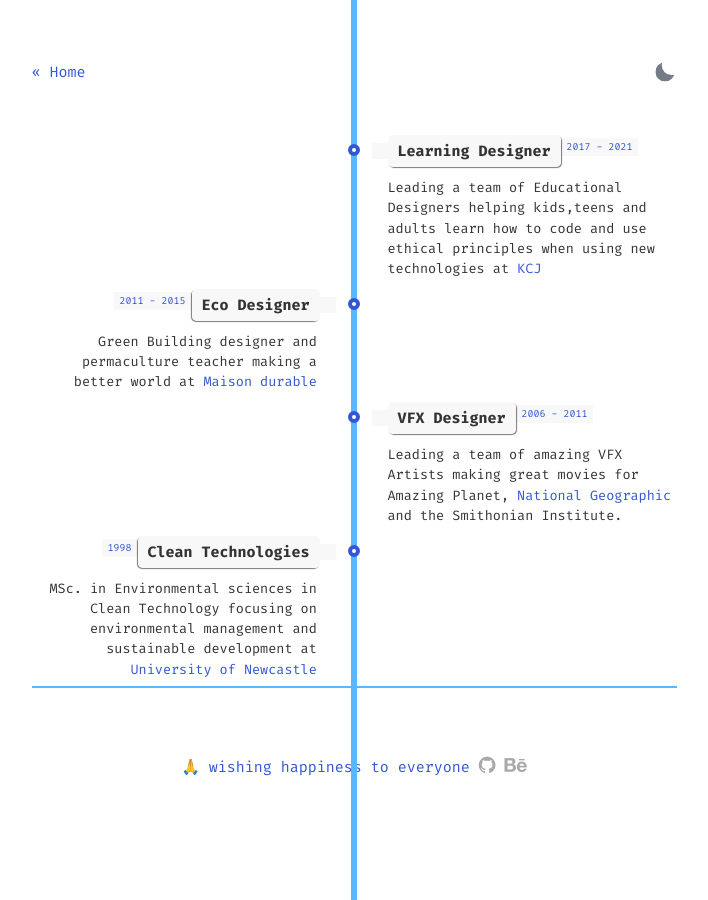
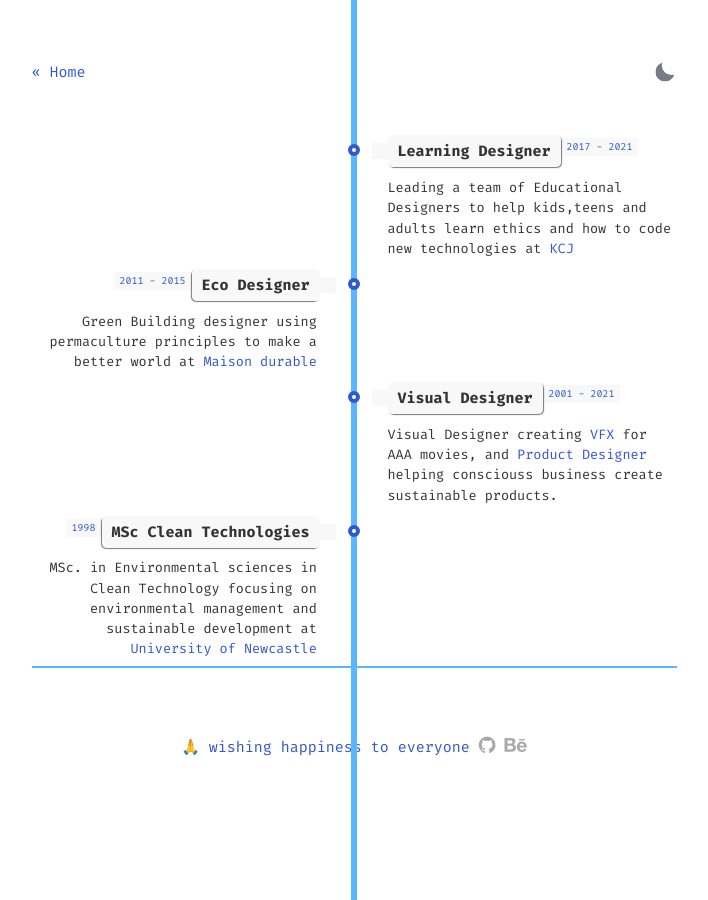
Before and after one commit to bernatferragut/WEB2, a Jekyll site: the page built from about.html, in a window 1280 px wide. Shown: the whole page, without its empty margins (286-994 px from the left). Built offline with Jekyll 4.4.1, drawn with Linux system fonts in a browser that asks for light colours.

Commit message:
new content

```diff
--- a/about.html
+++ b/about.html
@@ -15,7 +15,7 @@ layout: about
                     <span class="time-wrapper"><span class="time">2017 - 2021</span></span>
                 </div>
                 <div class="desc">
-                    Leading a team of Educational Designers helping kids,teens and adults learn how to code and use ethical principles when using new technologies at <a href="https://kcj.org" target="_top">KCJ</a>
+                    Leading a team of Educational Designers to help kids,teens and adults learn ethics and how to code new technologies at <a href="https://kcj.org" target="_top">KCJ</a>
                 </div>
             </div>
         </li>
@@ -28,7 +28,7 @@ layout: about
                     <span class="time-wrapper"><span class="time">2011 - 2015</span></span>
                 </div>
                 <div class="desc">
-                   Green Building designer and permaculture teacher making a better world at
+                   Green Building designer using permaculture principles to make a better world at
                    <a href="https://maisondurableportneuf.blogspot.com/" target="_top">Maison durable</a>
                 </div>
             </div>
@@ -38,12 +38,12 @@ layout: about
         <li>
             <div class="direction-r">
                 <div class="flag-wrapper">
-                    <span class="flag">VFX Designer</span>
-                    <span class="time-wrapper"><span class="time">2006 - 2011</span></span>
+                    <span class="flag">Visual Designer</span>
+                    <span class="time-wrapper"><span class="time">2001 - 2021</span></span>
                 </div>
                 <div class="desc">
-                    Leading a team of amazing VFX Artists making great movies for Amazing Planet,
-                    <a href="https://www.nationalgeographic.org/" target="_top">National Geographic</a> and the Smithonian Institute.
+                    Visual Designer creating <a href="https://www.imdb.com/name/nm2360882/" target="_top">VFX</a> for AAA movies, and
+                    <a href="https://www.behance.net/gallery/52257141/Visual-Design-for-Branding" target="_top">Product Designer</a> helping consciouss business create sustainable products.
                 </div>
             </div>
         </li>
@@ -53,12 +53,12 @@ layout: about
         <li>
             <div class="direction-l">
                 <div class="flag-wrapper">
-                    <span class="flag">Clean Technologies</span>
+                    <span class="flag">MSc Clean Technologies</span>
                     <span class="time-wrapper"><span class="time">1998</span></span>
                 </div>
                 <div class="desc">
                     MSc. in Environmental sciences in Clean Technology focusing on environmental management and sustainable development at
-                    <a href="https://www.ncl.ac.uk/" target="_top">University of Newcastle</a>
+                    <a href="https://www.ncl.ac.uk/undergraduate/degrees/f8h8/" target="_top">University of Newcastle</a>
                 </div>
             </div>
         </li>
```
Also changed, not shown: _posts/2018-06-12-A-course-in-generative-art.md (added, +70 -0 lines), _posts/2019-08-10-A-Mutek-llull.md (added, +65 -0 lines), _posts/2019-11-07-Building-a-25-microbit-display.md (+1 -1 lines).
